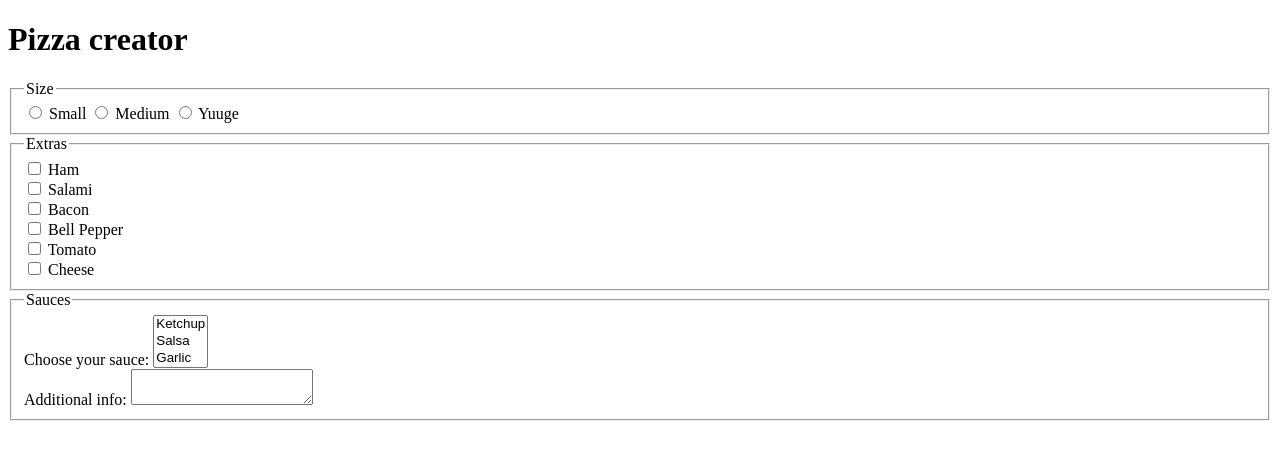
After one commit to sorennx/django_website, a Django app: page /projects/uniprojects/pizzacreator/ in a window 1280 px wide. The commit adds this page. Shown: the top 460 px of the page. Run offline with Django 4.2, Linux system fonts and the light colour scheme.

Commit message:
v0.3.5 - added pizza creator

```diff
--- a/django_website/urls.py
+++ b/django_website/urls.py
@@ -34,5 +34,6 @@ urlpatterns = [
     re_path(r'^projects/uniprojects/tablesandforms', include('ws_test1.urls')),
     re_path(r'^projects/uniprojects/tablesandforms/tables', include('ws_test1.urls')),
     re_path(r'^projects/uniprojects/tablesandforms/forms', include('ws_test1.urls')),
+    re_path(r'^projects/uniprojects/pizzacreator/', include('ws_test1.urls')),
 
 ]
--- a/templates/main_page/uniprojects.html
+++ b/templates/main_page/uniprojects.html
@@ -6,7 +6,7 @@
     List of university projects:
     <ul>
         <li> <a href="/projects/uniprojects/tablesandforms" target="_blank" class="basic_link"> Tables and forms </a> </li>
-        <li> <a href="/projects/uniprojects/tablesandforms" target="_blank" class="basic_link"> Pizza creator </a> </li>
+        <li> <a href="/projects/uniprojects/pizzacreator" target="_blank" class="basic_link"> Pizza creator </a> </li>
     </ul>
 
 {% endblock %}
--- /dev/null
+++ b/templates/pai_page/pizzacreator/pizzacreator.html
@@ -0,0 +1,69 @@
+<!DOCTYPE html>
+<html lang="en">
+
+    <head>
+        <meta charset="UTF-8">
+        <title>Pizza creator - for you!</title>
+    </head>
+
+
+    <body>
+
+        <div id="container">
+
+            <div id="header">
+                <h1>Pizza creator</h1>
+            </div>
+
+            <div id="main_content">
+
+                <form>
+                    <fieldset id="Size" name="Size" >
+                        <legend>Size</legend>
+
+                        <input type="radio" name="small" value="small"/> Small
+                        <input type="radio" name="small" value="small"/> Medium
+                        <input type="radio" name="small" value="small"/> Yuuge
+
+                    </fieldset>
+
+                    <fieldset id="Extras">
+                        <legend>Extras</legend>
+                        <input type="checkbox" name="ham" value="ham"/> Ham <br/>
+                        <input type="checkbox" name="salami" value="salami"/> Salami <br/>
+                        <input type="checkbox" name="bacon" value="bacon"/> Bacon <br/>
+                        <input type="checkbox" name="bell_pepper" value="bell_pepper"/> Bell Pepper <br/>
+                        <input type="checkbox" name="tomato" value="tomato"/> Tomato <br/>
+                        <input type="checkbox" name="cheese" value="cheese"/> Cheese <br/>
+
+                    </fieldset>
+
+                    <fieldset id="Sauces">
+
+                        <legend>Sauces</legend>
+
+                        Choose your sauce:
+                        <select size="3" name="sauces" multiple="2">
+                            <option value="ketchup">Ketchup</option>
+                            <option value="salsa">Salsa</option>
+                            <option value="garlic">Garlic</option>
+                        </select>
+
+                        <br/>Additional info:
+                        <textarea> </textarea>
+
+                    </fieldset>
+
+
+
+                </form>
+
+            </div>
+
+        </div>
+
+
+    </body>
+
+
+</html>
--- a/ws_test1/urls.py
+++ b/ws_test1/urls.py
@@ -21,6 +21,8 @@ urlpatterns = [
     re_path(r'^projects/uniprojects/tablesandforms/tables$', views.tablesAndForms_tables, name='tablesandforms'),
     re_path(r'^projects/uniprojects/tablesandforms/forms$', views.tablesAndForms_forms, name='tablesandforms'),
 
+    re_path(r'^projects/uniprojects/pizzacreator/$', views.pizzaCreator,name='pizzacreator'),
+
     #hobby projects:
     re_path(r'^projects/hobbyprojects/$', views.hobbyprojects, name='hobbyprojects'),
     re_path(r'^projects/hobbyprojects/wordlepl$', views.wordlepl, name='hobbyprojects'),
--- a/ws_test1/views.py
+++ b/ws_test1/views.py
@@ -51,6 +51,12 @@ def tablesAndForms_tables(request):
 def tablesAndForms_forms(request):
     my_dict={"title:": "Tables and Froms - forms"}
     return render(request, 'pai_page/tablesandforms/formularze.html', my_dict)
+#pizza creator
+
+def pizzaCreator(request):
+    return render(request, 'pai_page/pizzacreator/pizzacreator.html', {})
+
+
 
 #hobby projects:
 def hobbyprojects(request):
```
Also changed, not shown: static/uniprojects/tablesandforms/css/base_style.css (renamed from static/uniprojects/css/base_style.css), static/uniprojects/tablesandforms/css/tables.css (renamed from static/uniprojects/css/tables.css), static/uniprojects/tablesandforms/img/img.png (renamed from static/uniprojects/img/img.png).
